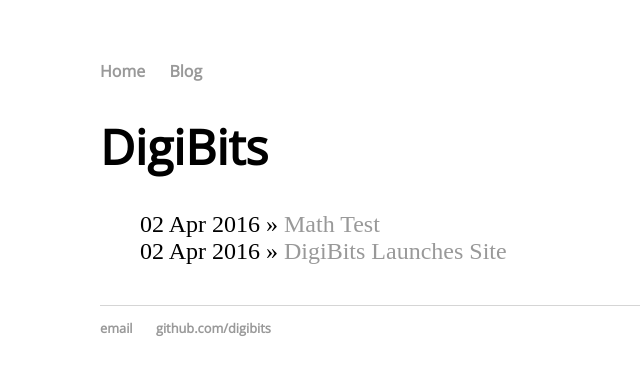
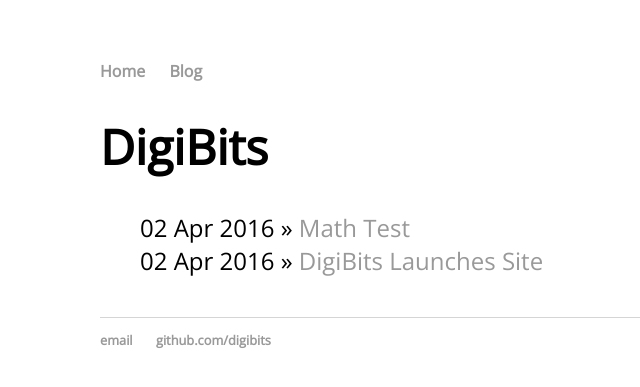
Before and after one commit to digibits/digibits.github.io, a Jekyll site: the page built from blog/index.html, in a window 1280 px wide. Shown: the top 387 px of the page, without its empty margins (92-732 px from the left). Built offline with Jekyll 4.4.1, drawn with Linux system fonts in a browser that asks for light colours.

Commit message:
Update main.css

```diff
--- a/css/main.css
+++ b/css/main.css
@@ -34,6 +34,7 @@ footer {
 }
 
 ul.posts {
+    font-family:'Open Sans';
     margin: 20px auto 40px;
     font-size: 1.5em;
 }
```
